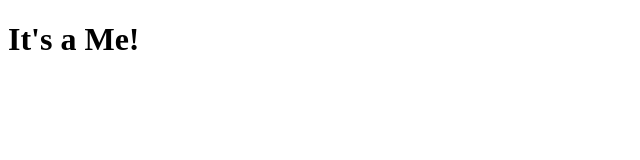
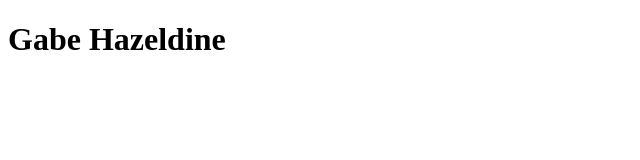
Before and after one commit to ghaz0/ghaz0.github.io, a plain HTML site: page index.html in a window 1280 px wide. Shown: the whole page, without its empty margins (0-640 px from the left). Drawn offline with Linux system fonts and the light colour scheme.

Commit message:
adjustment 1-27-22

```diff
--- a/index.html
+++ b/index.html
@@ -6,6 +6,6 @@
     </head>
     <body>
         <!-- This is a comment -->
-        <h1> It's a Me! </h1>
+        <h1> Gabe Hazeldine </h1>
     </body>
 </html>
```
